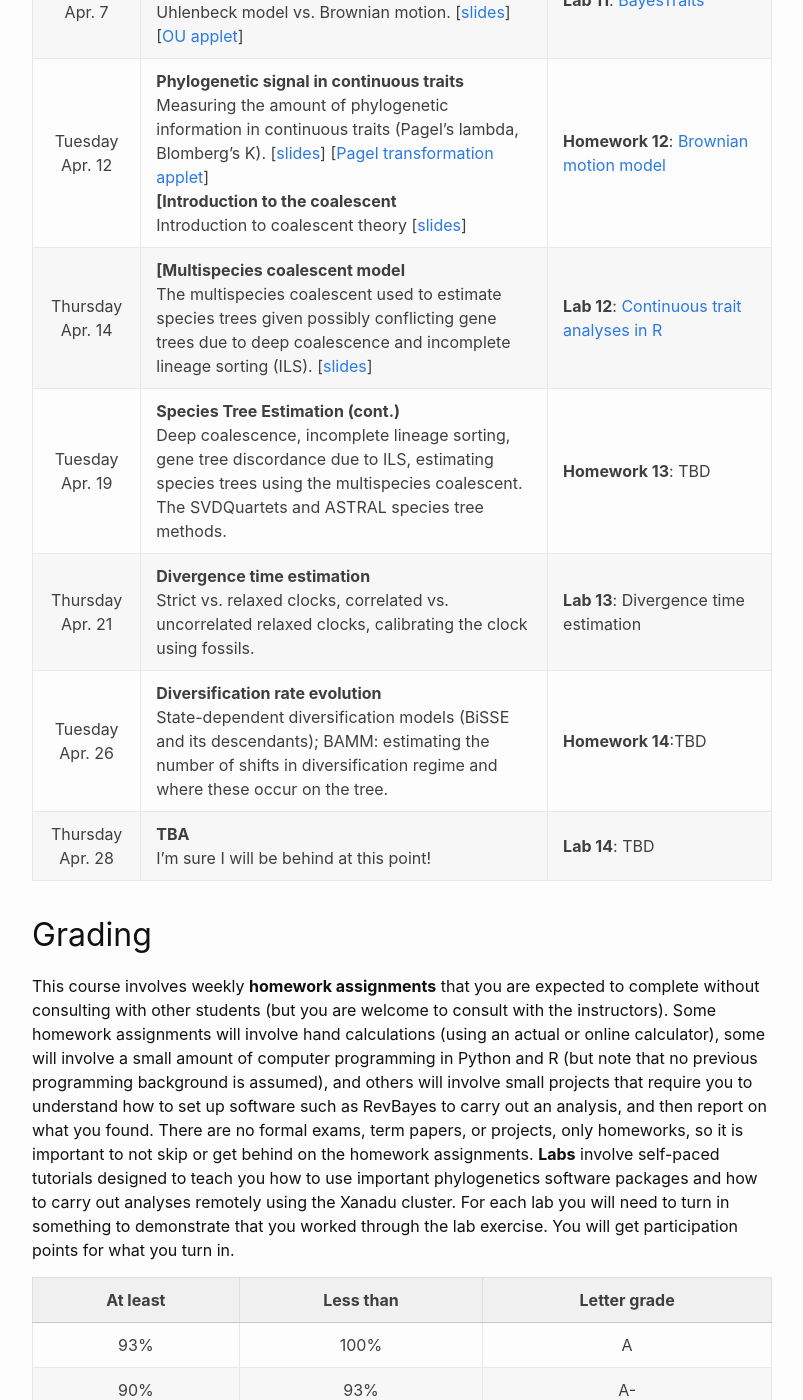
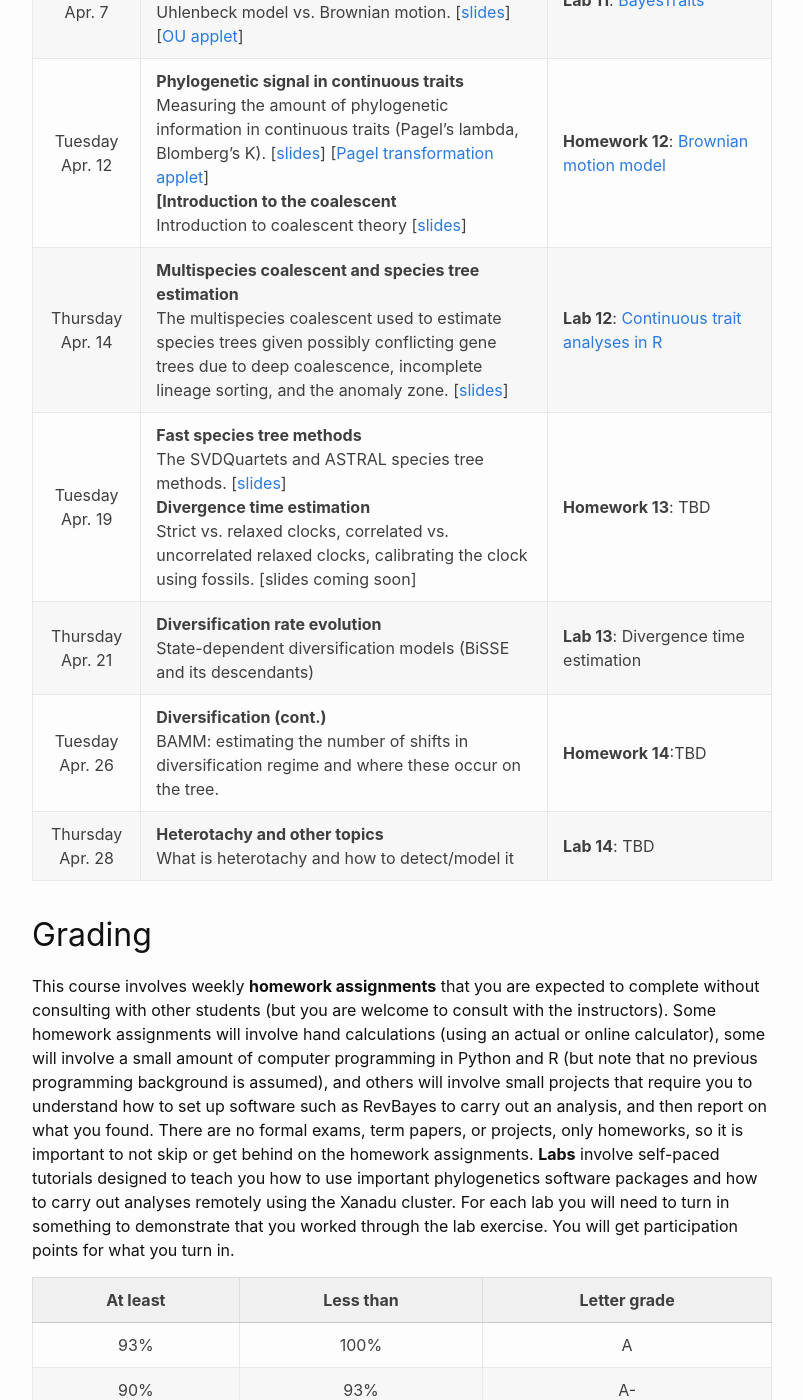
Before and after one commit to plewis/plewis.github.io, a Jekyll site: the page built from phylogenetics/phylogenetics2022.md, in a window 1280 px wide and 1400 px high, scrolled down 4051 px. Shown: the whole window, without its empty margins (238-1041 px from the left). Built offline with Jekyll 4.4.1, drawn with Linux system fonts in a browser that asks for light colours; emoji names are drawn with the system emoji font; some of the changed text lies outside the part shown.

Commit message:
updated lecture schedule

```diff
--- a/phylogenetics/phylogenetics2022.md
+++ b/phylogenetics/phylogenetics2022.md
@@ -42,11 +42,11 @@ Thursday Mar. 31         | **Stochastic character mapping**<br/> An alternative
 Tuesday Apr. 5          | **Evolutionary Correlation: Continuous Traits**<br/> Independent Contrasts \[[slides](https://hydrodictyon.eeb.uconn.edu/people/plewis/courses/phylogenetics/lectures/2022/IndependentContrasts.pdf)\] \[[Brownian Motion applet](/applets/ou/)\] and Phylogenetic Generalized Least Squares (PGLS). \[[slides](https://hydrodictyon.eeb.uconn.edu/people/plewis/courses/phylogenetics/lectures/2022/PGLS1.pdf)\] | **Homework 11**: [Maddison and Fitzjohn 2015](/hw11/)
 Thursday Apr. 7         | **PGLS (cont.)**<br/> Estimating ancestral states in PGLS. Ornstein-Uhlenbeck model vs. Brownian motion. \[[slides](https://hydrodictyon.eeb.uconn.edu/people/plewis/courses/phylogenetics/lectures/2022/PGLS2.pdf)\] \[[OU applet](/applets/ou/)\] | **Lab 11**: [BayesTraits](/bayes-traits/)
 Tuesday Apr. 12         | **Phylogenetic signal in continuous traits**<br/> Measuring the amount of phylogenetic information in continuous traits (Pagel’s lambda, Blomberg’s K). \[[slides](https://hydrodictyon.eeb.uconn.edu/people/plewis/courses/phylogenetics/lectures/2022/traitsignal.pdf)\] \[[Pagel transformation applet](/applets/pagel/)\] <br/>**[Introduction to the coalescent**<br/>Introduction to coalescent theory \[[slides](https://hydrodictyon.eeb.uconn.edu/people/plewis/courses/phylogenetics/lectures/2022/coalescent1.pdf)\] | **Homework 12**: [Brownian motion model](/hw12/)
-<a name="today"/>Thursday Apr. 14        | **[Multispecies coalescent model**<br/>The multispecies coalescent used to estimate species trees given possibly conflicting gene trees due to deep coalescence and incomplete lineage sorting (ILS). \[[slides](https://hydrodictyon.eeb.uconn.edu/people/plewis/courses/phylogenetics/lectures/2022/mscoalescent-astral-svd.pdf)\] | **Lab 12**: [Continuous trait analyses in R](/ape/)
-Tuesday Apr. 19         | **Species Tree Estimation (cont.)**<br/> Deep coalescence, incomplete lineage sorting, gene tree discordance due to ILS, estimating species trees using the multispecies coalescent. The SVDQuartets and ASTRAL species tree methods. | **Homework 13**: TBD
-Thursday Apr. 21        | **Divergence time estimation**<br/> Strict vs. relaxed clocks, correlated vs. uncorrelated relaxed clocks, calibrating the clock using fossils. | **Lab 13**: Divergence time estimation
-Tuesday Apr. 26         | **Diversification rate evolution**<br/> State-dependent diversification models (BiSSE and its descendants); BAMM: estimating the number of shifts in diversification regime and where these occur on the tree. | **Homework 14**:TBD
-Thursday Apr. 28        | **TBA**<br/> I'm sure I will be behind at this point! | **Lab 14**: TBD
+Thursday Apr. 14        | **Multispecies coalescent and species tree estimation**<br/>The multispecies coalescent used to estimate species trees given possibly conflicting gene trees due to deep coalescence, incomplete lineage sorting, and the anomaly zone. \[[slides](https://hydrodictyon.eeb.uconn.edu/people/plewis/courses/phylogenetics/lectures/2022/MSCoalescent.pdf)\] | **Lab 12**: [Continuous trait analyses in R](/ape/)
+<a name="today"/>Tuesday Apr. 19 |  **Fast species tree methods**<br/> The SVDQuartets and ASTRAL species tree methods. \[[slides](https://hydrodictyon.eeb.uconn.edu/people/plewis/courses/phylogenetics/lectures/2022/Astral-SVDQuartets.pdf)\]<br/> **Divergence time estimation**<br/> Strict vs. relaxed clocks, correlated vs. uncorrelated relaxed clocks, calibrating the clock using fossils. [slides coming soon] | **Homework 13**: TBD
+Thursday Apr. 21        | **Diversification rate evolution**<br/> State-dependent diversification models (BiSSE and its descendants) | **Lab 13**: Divergence time estimation
+Tuesday Apr. 26         | **Diversification (cont.)**<br/> BAMM: estimating the number of shifts in diversification regime and where these occur on the tree. | **Homework 14**:TBD
+Thursday Apr. 28        | **Heterotachy and other topics**<br/> What is heterotachy and how to detect/model it | **Lab 14**: TBD
 
 ## Grading
 
@@ -67,7 +67,7 @@ At least | Less than | Letter grade
    60%   |     63%   |      D-
     0%   |     60%   |      F
 
-## Books on phylogenetics
+## Books (and book chapters) on phylogenetics
 
 This is a list of books that you should know about, but none are required texts for this course. Listed in reverse chronological order.
 
@@ -81,15 +81,15 @@ Garamszegi, L. Z. 2014. **[Modern phylogenetic comparative methods and their app
 
 Hall, B. G. 2011. **Phylogenetic trees made easy: a how-to manual (4th edition).** Sinauer Associates, Sunderland. (A guide to running some of the most important phylogenetic software packages.)
 
-:hibiscus: Kuhner, M. K. 2009. Coalescent genealogy samplers: windows into population history. Trends Ecol. Evol. 24:86-93.
-
 Lemey, P., Salemi, M., and Vandamme, A.-M. 2009. **The phylogenetic handbook: a practical approach to phylogenetic analysis and hypothesis testing (2nd edition).** Cambridge University Press, Cambridge, UK (Chapters on theory are paired with practical chapters on software related to the theory.)
 
 Felsenstein, J. 2004. **Inferring phylogenies.** Sinauer Associates, Sunderland. (Comprehensive overview of both history and methods of phylogenetics.)
 
 Page, R., and Holmes, E. 1998. **Molecular evolution: a phylogenetic approach.** Blackwell Science (Very nice and accessible pre-Bayesian-era introduction to the field.)
 
-Hillis, D., Moritz, C., and Mable, B. 1996. Molecular systematics (2nd ed.). Sinauer Associates, Sunderland. Chapters 11 (**Phylogenetic inference**) and 12 (**Applications of molecular systematics**). (Still a very valuable compendium of pre-Bayesian-era phylogenetic methods.)
+Hillis, D., Moritz, C., and Mable, B. 1996. **Molecular systematics** (2nd ed.). Sinauer Associates, Sunderland. Chapter 12: Applications of molecular systematics. (Still a very valuable compendium of pre-Bayesian-era phylogenetic methods.)
+
+Swofford, D. L., G. J. Olsen, P. J. Waddell, and D. M. Hillis. 1996. Chapter 11: Phylogenetic inference. Pages 407-514 in **Molecular Systematics** (D. M. Hillis, C. Moritz, and B. K. Mable, eds.). Sinauer Associates, Sunderland, Massachusetts. (SOWH topology test)
 
 ## Literature cited
 
@@ -123,9 +123,9 @@ Brown, J. M., Hedtke, S. M., Lemmon, A. R., and Lemmon, E. M. (2010). When trees
 
 :hibiscus: Degnan, J. H., and N. A. Rosenberg. 2006. [Discordance of species trees with their most likely gene trees.](http://doi.org/10.1371/journal.pgen.0020068) PLoS Genetics 2:e68. (The anomaly zone)
 
-Drummond, A. J., S. Y. W. Ho, M. J. Phillips, A. Rambaut. 2006. Relaxed phylogenetics and dating with confidence. PLoS Biology 4(5): e88 (Uncorrelated relaxed clocks)
+:hibiscus: Drummond, A. J., S. Y. W. Ho, M. J. Phillips, A. Rambaut. 2006. Relaxed phylogenetics and dating with confidence. PLoS Biology 4(5): e88 (Uncorrelated relaxed clocks)
 
-Drummond A.J., Suchard M.A. 2010. Bayesian random local clocks, or one rate to rule them all. BMC Biol. 8:114. (Random local clocks)
+:hibiscus: Drummond A.J., Suchard M.A. 2010. Bayesian random local clocks, or one rate to rule them all. BMC Biol. 8:114. (Random local clocks)
 
 :hibiscus: Eck, R. V., and M. O. Dayhoff. 1966. Atlas of protein sequence and structure. National Biomedical Research Foundation. Silver Spring, Maryland.
 
@@ -177,7 +177,7 @@ Drummond A.J., Suchard M.A. 2010. Bayesian random local clocks, or one rate to r
 
 :hibiscus: Hastings, W. K. 1970. Monte Carlo sampling methods using Markov chains and their applications. Biometrika 57:97-109. (Hastings ratio)
 
-Heath, T. A., Huelsenbeck, J. P., & Stadler, T. 2014. The fossilized birth–death process for coherent calibration of divergence-time estimates. PNAS 111(29):E2957–E2966. (Fossilized birth-death process dating method)
+:hibiscus: Heath, T. A., Huelsenbeck, J. P., & Stadler, T. 2014. [The fossilized birth–death process for coherent calibration of divergence-time estimates.](http://doi.org/10.1073/pnas.1319091111) PNAS 111(29):E2957–E2966. (Fossilized birth-death process dating method)
 
 :hibiscus: Heled, J., and Drummond, A. J. 2010. Bayesian inference of species trees from multilocus data. Molecular Biology and Evolution 27:570-580. (Bayesian species tree estimation)
 
@@ -208,7 +208,11 @@ characters. Systematic Biology 52(2): 131-158.
 
 :hibiscus: Kishino, H., and M. Hasegawa. 1989. Evaluation of the maximum likelihood estimate of the evolutionary tree topologies from DNA sequence data, and the branching order in hominoidea. Journal of Molecular Evolution 29: 170-179. (F84 model, KH test)
 
+:hibiscus: Kishino, H., J. L. Thorne, and W. J. Bruno. 2001. Performance of a divergence time estimation method under a probabilistic model of rate evolution. Molecular Biology and Evolution 18:352-361.
+
 :hibiscus: Kluge, A. G., and J. S. Farris. 1969. Quantitative phyletics and the evolution of anurans. Systematic Zoology 18:1-32.
+
+:hibiscus: Kuhner, M. K. 2009. Coalescent genealogy samplers: windows into population history. Trends Ecol. Evol. 24:86-93.
 
 Kolaczkowski, B., and J. W. Thornton. 2008. A mixed branch length model of heterotachy improves phylogenetic accuracy. Molecular Biology and Evolution 25:1054–1066. (mixture of edge length sets heterotachy model)
 
@@ -223,6 +227,8 @@ Kolaczkowski, B., and J. W. Thornton. 2008. A mixed branch length model of heter
 :hibiscus: Le, S. Q., and Gascuel, O. 2008. An improved general amino acid replacement matrix. Molecular Biology and Evolution, 25(7):1307-1320. (LG amino acid model)
 
 :hibiscus: Si Quang, L., O. Gascuel, and N. Lartillot. 2008. Empirical profile mixture models for phylogenetic reconstruction.
+
+:hibiscus: Lewis, L. A., B. D. Mishler, and R. Vilgalys. 1997. [Phylogenetic relationships of the liverworts (Hepaticae), a basal embryophyte lineage, inferred from nucleotide sequence data of the chloroplast gene _rbc_L](https://doi.org/10.1006/mpev.1996.0395) Molecular Phylogenetics and Evolution 7:377-393.
 
 :hibiscus: Lewis, P. O. 2001a. A likelihood approach to estimating phylogeny from discrete morphological character data. Systematic Biology 50:913-925.
 
@@ -282,7 +288,7 @@ Pagel, M., and A. Meade. 2008. Modelling heterotachy in phylogenetic inference b
 
 :hibiscus: Reeves, J. H. 1992. Heterogeneity in the substitution process of amino acid sites of proteins coded for by mitochondrial DNA. Journal of Molecular Evolution 35:17-31. (+I among-site rate heterogeneity model)
 
-Ronquist, F., Klopfstein, S., Vilhelmsen, L., Schulmeister, S., Murray, D. L., & Rasnitsyn, A. P. 2012. A total-evidence approach to dating with fossils, applied to the early radiation of the hymenoptera. Systematic Biology 61(6):973–999. (Tip dating)
+:hibiscus: Ronquist, F., Klopfstein, S., Vilhelmsen, L., Schulmeister, S., Murray, D. L., and Rasnitsyn, A. P. 2012. [A total-evidence approach to dating with fossils, applied to the early radiation of the Hymenoptera.](http://doi.org/10.1093/sysbio/sys058) Systematic Biology 61(6):973–999. (Tip dating)
 
 :hibiscus: Rzhetsky, A., and Nei, M. 1992. Statistical properties of the ordinary least-squares, generalized least-squares, and minimum-evolution methods of phylogenetic inference. Journal of Molecular Evolution 35: 367-375.
 
@@ -336,4 +340,6 @@ Tuffley C, Steel M. 1998. Modeling the covarion hypothesis of nucleotide substit
 
 :hibiscus: Yang, Z., Nielsen, R., and Hasegawa, M. 1998. Models of amino acid substitution and applications to mitochondrial protein evolution. Molecular Biology and Evolution, 15, 1600-1611.
 
+:hibiscus: Zhang, C., Stadler, T., Klopfstein, S., Heath, T. A., and Ronquist, F. 2016. [Total-evidence dating under the fossilized birth–death process.](https://doi.org/10.1093/sysbio/syv080) Systematic Biology 65:228–249.
+
 :hibiscus: Zwickl, D., and M. T. Holder. 2004. Model parameterization, prior distributions, and the general time-reversible model in Bayesian phylogenetics. Systematic Biology 53: 877-888.
```
Also changed, not shown: other parts of phylogenetics/phylogenetics2022.md (+1 -3 lines).
